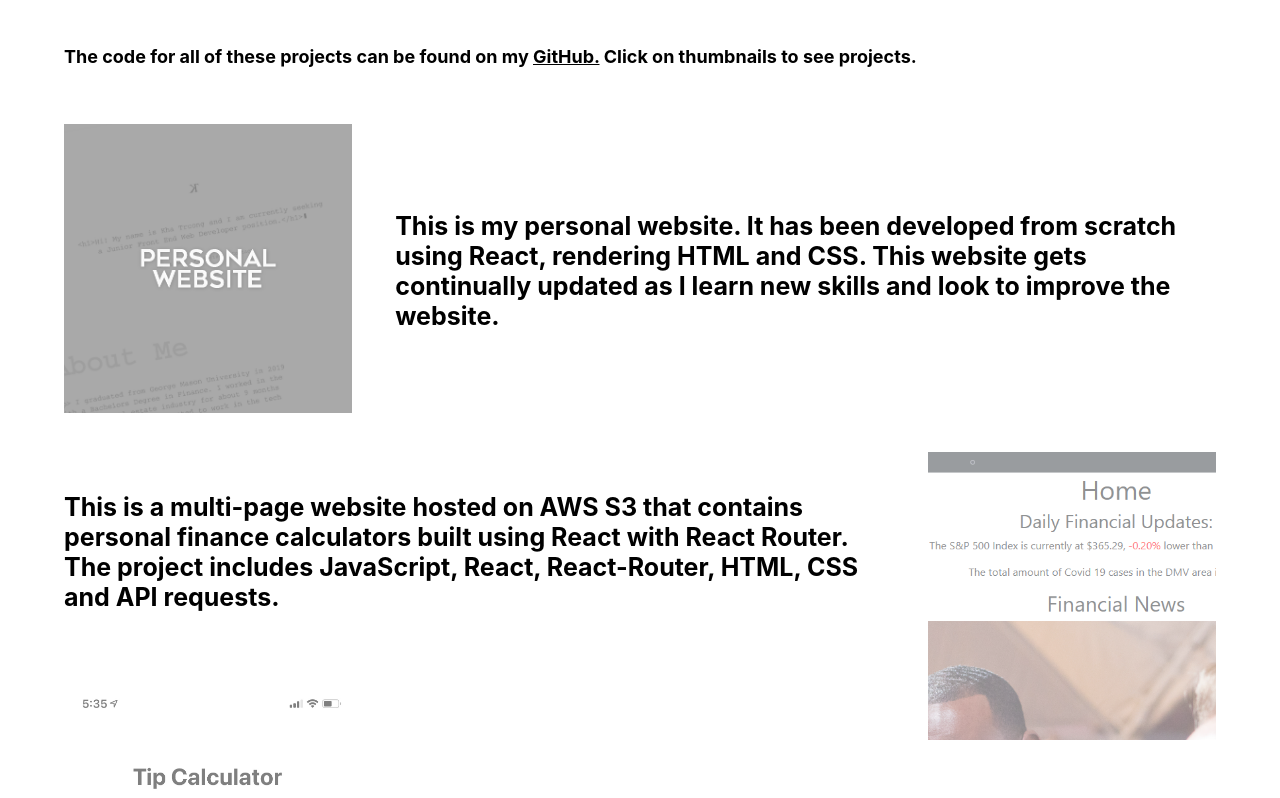
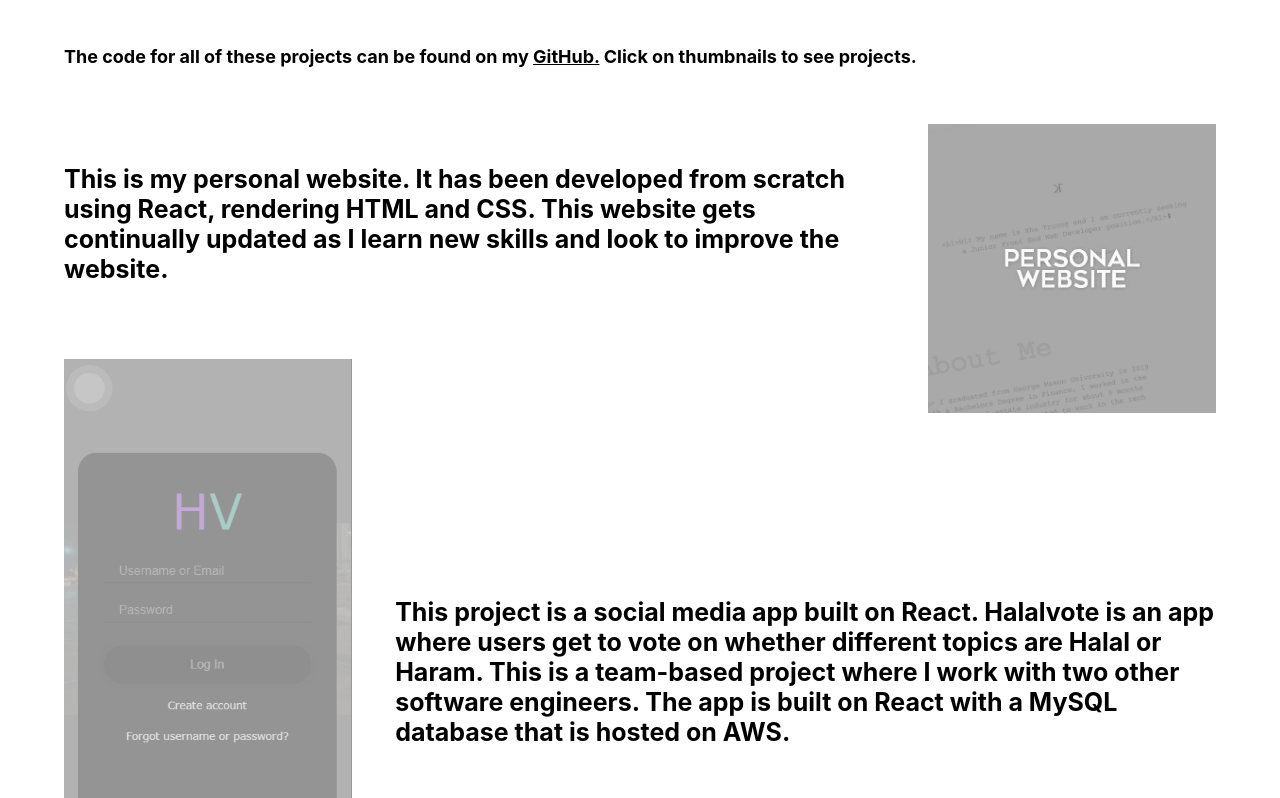
Before and after one commit to khatruong2009/ReactKhaTruong, a React (Create React App) app in the folder khatruong/: page / in a window 1280 px wide. Shown: the part 1402-2200 px from the top of the page. Built offline with nearby package versions, Linux system fonts and the light colour scheme; the HTML template or start-up script is replaced by a standard one.

Commit message:
added halalvote project and changed var to const on projects component

```diff
--- a/khatruong/src/Components/Projects.jsx
+++ b/khatruong/src/Components/Projects.jsx
@@ -2,14 +2,15 @@ import React from "react";
 import ProjectRight from "./ProjectRight";
 import ProjectLeft from "./ProjectLeft";
 
-var kha = require("../assets/images/personalwebsite1.png");
-var rps = require("../assets/images/rps1.png");
-var ben1 = require("../assets/images/bentruongwebsite1.png");
-var sketch = require("../assets/images/SKETCH.jpg");
-var kedus = require("../assets/images/KK.jpg");
-var negus = require("../assets/images/negus-project.png");
-var finance = require("../assets/images/financetool.png");
-var tip = require("../assets/images/react-native.png");
+const kha = require("../assets/images/personalwebsite1.png");
+const rps = require("../assets/images/rps1.png");
+const ben1 = require("../assets/images/bentruongwebsite1.png");
+const sketch = require("../assets/images/SKETCH.jpg");
+const kedus = require("../assets/images/KK.jpg");
+const negus = require("../assets/images/negus-project.png");
+const finance = require("../assets/images/financetool.png");
+const tip = require("../assets/images/react-native.png");
+const halalVote= require("../assets/images/halalvote.PNG");
 
 function Projects() {
   return (
@@ -19,13 +20,20 @@ function Projects() {
 
       <div className="project-box">
 
-        <ProjectLeft
+        <ProjectRight
           name="Kha Truong Website"
           link="https://khatruong.com/"
           image={kha}
           description="This is my personal website. It has been developed from scratch
           using React, rendering HTML and CSS. This website gets continually updated as I
           learn new skills and look to improve the website."
+        />
+
+        <ProjectLeft
+          name="Halal Vote"
+          link="https://halalvote.com"
+          image={halalVote}
+          description="This project is a social media app built on React. Halalvote is an app where users get to vote on whether different topics are Halal or Haram. This is a team-based project where I work with two other software engineers. The app is built on React with a MySQL database that is hosted on AWS."
         />
 
         <ProjectRight
```
Also changed, not shown: khatruong/src/assets/images/halalvote.PNG (added).
